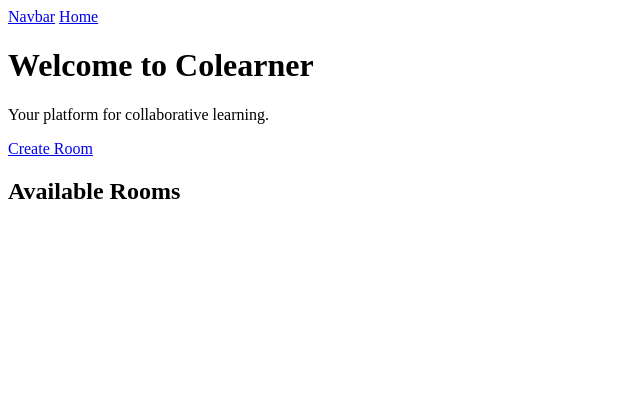
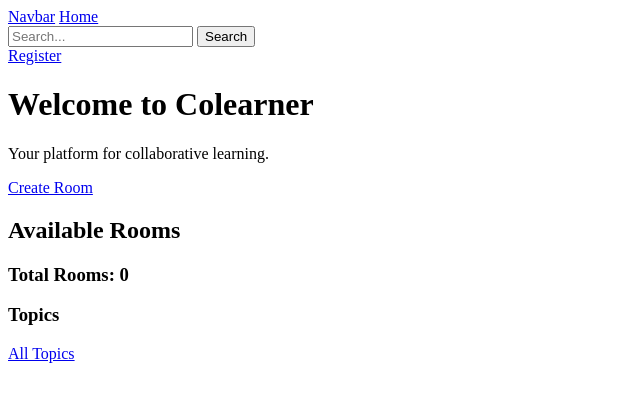
Before and after one commit to parthu05/CoLearner, a Django app: page / in a window 1280 px wide. Shown: the top 402 px of the page, without its empty margins (0-640 px from the left). Run offline with Django 5.2, Linux system fonts and the light colour scheme; data that the repository does not hold is empty.

Commit message:
added authentication and search bar functionality

```diff
--- a/base/urls.py
+++ b/base/urls.py
@@ -7,4 +7,5 @@ urlpatterns = [
     path('create_room/',views.createRoom,name="create_room"),
     path('update_room/<int:pk>/',views.updateRoom,name="update_room"),
     path('delete_room/<int:pk>/',views.deleteRoom,name="delete_room"),
+    path('register',views.registerView,name="register"),
 ]
--- a/base/views.py
+++ b/base/views.py
@@ -1,12 +1,22 @@
 from django.shortcuts import render, redirect
-from .models import Room
-from .forms import RoomForm
+from .models import Room,Topic
+from django.db.models import Q
+from .forms import RoomForm, RegistrationForm, LoginForm
+from django.contrib.auth import authenticate, login, logout
 
 # Create your views here.
 
 def home(req):
-    rooms = Room.objects.all()
-    return render(req, 'home.html',{'rooms':rooms})
+    q = req.GET.get('q') if req.GET.get('q') != None else ''
+
+    rooms = Room.objects.filter(
+        Q(name__icontains=q) | Q(topic__name__icontains=q) | Q(description__icontains=q) | Q(host__username__icontains=q)
+    )
+
+    topics = Topic.objects.all()
+    rooms_count = rooms.count()
+    context = {'rooms':rooms, 'topics':topics, 'rooms_count':rooms_count}
+    return render(req, 'home.html', context)
 
 def room(req,pk):
     room = Room.objects.get(id=pk)
@@ -38,3 +48,13 @@ def deleteRoom(req,pk):
         room.delete()
         return redirect('home')
     return render(req, 'delete.html',{'obj':room})
+
+def registerView(req):
+    form = RegistrationForm(req.POST or None)
+    if req.method == 'POST':
+        form = RegistrationForm(req.POST)
+        if form.is_valid():
+            user = form.save()
+            login(req,user)
+            return redirect('home')
+    return render(req, 'register.html',{'form':form})
--- a/templates/home.html
+++ b/templates/home.html
@@ -3,9 +3,10 @@
 <p>Your platform for collaborative learning.</p>
 
 <div>
-    <a href="{% url 'create_room'%}">Create Room</a>
+    <a href="{% url 'create_room' %}">Create Room</a>
   <h2>Available Rooms</h2>
   <div>
+    <b><h3>Total Rooms: {{ rooms_count }}</h3></b>
     {% for room in rooms %}
     <div>
         <a href="{% url "room" room.id%}">{{room.id}} . {{ room.name }}</a>
@@ -17,6 +18,17 @@
     </div>
     <br>
     {% endfor %}
+    <div>
+        <h3>Topics</h3>
+        <div>
+            <a href="{% url 'home' %}">All Topics</a><br>
+        </div>
+        <div>
+            {% for topic in topics %}
+            <a href="{% url 'home' %}?q={{topic.name}}">{{topic.name}}</a><br>
+            {% endfor %}
+        </div>
+    </div>
   </div>
 </div>
 
--- a/templates/navbar.html
+++ b/templates/navbar.html
@@ -1,2 +1,13 @@
-<a href="google.com">Navbar</a>
-<a href="{% url 'home'%}">Home</a>
+<div>
+  <a href="google.com">Navbar</a>
+  <a href="{% url 'home'%}">Home</a>
+  <div>
+    <form action="{% url 'home' %}" method="GET">
+      <input type="text" name="q" placeholder="Search..." />
+      <button type="submit">Search</button>
+    </form>
+  </div>
+  <div>
+    <a href="{% url 'register' %}">Register</a>
+  </div>
+</div>
```
Also changed, not shown: base/forms.py (+21 -0 lines), templates/register.html (+8 -0 lines).
